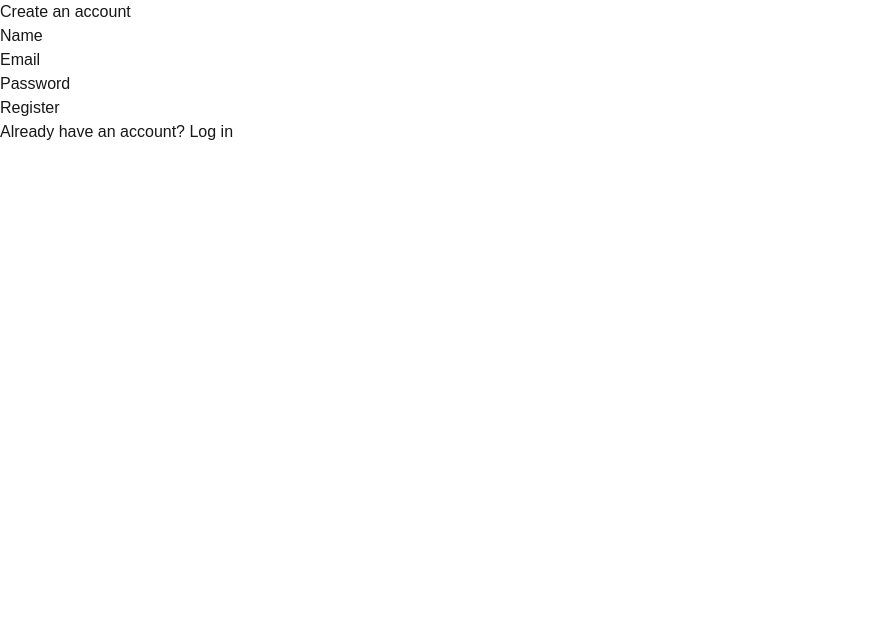
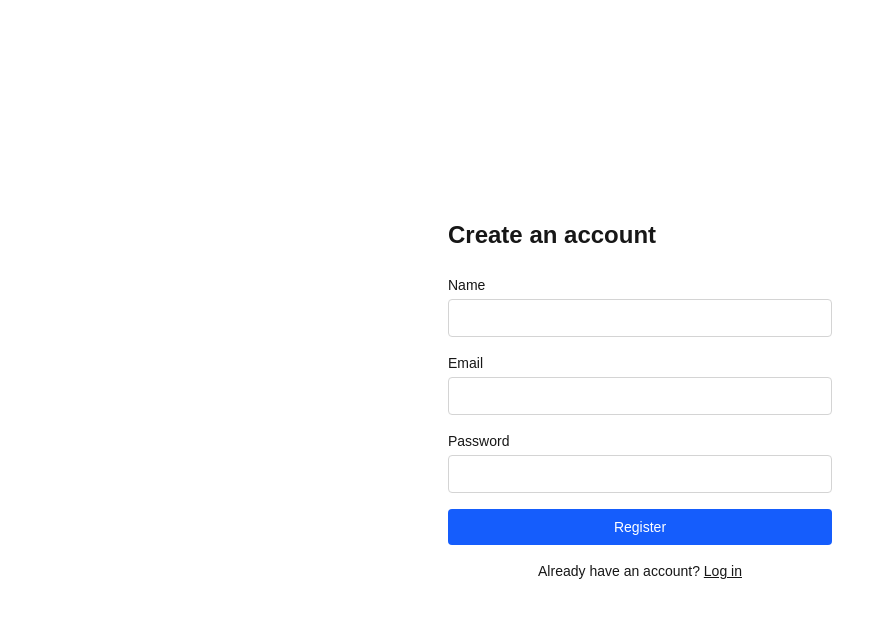
Before and after one commit to Oleksandr-Perekhrest/authkit-next-express, a Next.js app in the folder apps/web/: page /register in a window 1280 px wide. Shown: the top 618 px of the page, without its empty margins (0-895 px from the left). Built offline with nearby package versions, Linux system fonts and the light colour scheme.

Commit message:
feat(web): style auth forms and extract TextField

```diff
--- a/apps/web/src/app/login/login-form.tsx
+++ b/apps/web/src/app/login/login-form.tsx
@@ -10,6 +10,7 @@ import type { LoginInput, UserResponse } from "@authkit/shared";
 
 // local dependencies
 import { apiFetch } from "@/lib/api-client";
+import TextField from "@/components/text-field";
 import { applyApiError } from "@/lib/form-errors";
 
 export default function LoginForm() {
@@ -37,48 +38,47 @@ export default function LoginForm() {
     }
 
     return (
-        <form onSubmit={handleSubmit(onSubmit)} noValidate>
-            <div>
-                <label htmlFor="email">Email</label>
-                <input
+        <form
+            onSubmit={handleSubmit(onSubmit)}
+            noValidate
+            className="flex flex-col gap-4"
+        >
+            <TextField
+                label="Email"
                 id="email"
                 type="email"
                 autoComplete="email"
-                    aria-invalid={!!errors.email || undefined}
-                    aria-describedby={errors.email ? "email-error" : undefined}
+                error={errors.email?.message}
                 {...register("email")}
             />
-                {errors.email && (
-                    <p id="email-error" role="alert">
-                        {errors.email.message}
-                    </p>
-                )}
-            </div>
-            <div>
-                <label htmlFor="password">Password</label>
-                <input
+            <TextField
+                label="Password"
                 id="password"
                 type="password"
                 autoComplete="current-password"
-                    aria-invalid={!!errors.password || undefined}
-                    aria-describedby={
-                        errors.password ? "password-error" : undefined
-                    }
+                error={errors.password?.message}
                 {...register("password")}
             />
-                {errors.password && (
-                    <p id="password-error" role="alert">
-                        {errors.password.message}
+            {errors.root && (
+                <p
+                    role="alert"
+                    className="text-sm text-red-600 dark:text-red-400"
+                >
+                    {errors.root.message}
                 </p>
             )}
-            </div>
-            {errors.root && <p role="alert">{errors.root.message}</p>}
-            <button type="submit" disabled={isSubmitting}>
+            <button
+                type="submit"
+                disabled={isSubmitting}
+                className="w-full rounded bg-blue-600 py-2 text-sm font-medium text-white hover:bg-blue-700 disabled:cursor-not-allowed disabled:opacity-50"
+            >
                 {isSubmitting ? "Logging in…" : "Log in"}
             </button>
-            <p>
+            <p className="text-center text-sm">
                 Don&apos;t have an account?{" "}
-                <Link href="/register">Register</Link>
+                <Link href="/register" className="underline">
+                    Register
+                </Link>
             </p>
         </form>
     );
--- a/apps/web/src/app/login/page.tsx
+++ b/apps/web/src/app/login/page.tsx
@@ -8,9 +8,11 @@ export const metadata: Metadata = { title: "Log in" };
 
 export default function LoginPage() {
     return (
-        <main>
-            <h1>Log in</h1>
-            <LoginForm />
+        <main className="flex min-h-screen items-center justify-center px-4">
+            <div className="w-full max-w-sm space-y-6">
+                <h1 className="text-2xl font-semibold">Log in</h1>
+                <LoginForm />
+            </div>
         </main>
     );
 }
--- a/apps/web/src/app/register/page.tsx
+++ b/apps/web/src/app/register/page.tsx
@@ -8,9 +8,11 @@ export const metadata: Metadata = { title: "Register" };
 
 export default function RegisterPage() {
     return (
-        <main>
-            <h1>Create an account</h1>
-            <RegisterForm />
+        <main className="flex min-h-screen items-center justify-center px-4">
+            <div className="w-full max-w-sm space-y-6">
+                <h1 className="text-2xl font-semibold">Create an account</h1>
+                <RegisterForm />
+            </div>
         </main>
     );
 }
--- a/apps/web/src/app/register/register-form.tsx
+++ b/apps/web/src/app/register/register-form.tsx
@@ -10,6 +10,7 @@ import type { UserResponse, RegisterInput } from "@authkit/shared";
 
 // local dependencies
 import { apiFetch } from "@/lib/api-client";
+import TextField from "@/components/text-field";
 import { applyApiError } from "@/lib/form-errors";
 
 export default function RegisterForm() {
@@ -37,66 +38,58 @@ export default function RegisterForm() {
     }
 
     return (
-        <form onSubmit={handleSubmit(onSubmit)} noValidate>
-            <div>
-                <label htmlFor="name">Name</label>
-                <input
+        <form
+            onSubmit={handleSubmit(onSubmit)}
+            noValidate
+            className="flex flex-col gap-4"
+        >
+            <TextField
+                label="Name"
                 id="name"
                 type="text"
                 autoComplete="name"
-                    aria-invalid={!!errors.name || undefined}
-                    aria-describedby={errors.name ? "name-error" : undefined}
+                error={errors.name?.message}
                 {...register("name", {
                     setValueAs: (value: string) =>
                         value.trim() === "" ? undefined : value,
                 })}
             />
-                {errors.name && (
-                    <p id="name-error" role="alert">
-                        {errors.name.message}
-                    </p>
-                )}
-            </div>
-            <div>
-                <label htmlFor="email">Email</label>
-                <input
+            <TextField
+                label="Email"
                 id="email"
                 type="email"
                 autoComplete="email"
-                    aria-invalid={!!errors.email || undefined}
-                    aria-describedby={errors.email ? "email-error" : undefined}
+                error={errors.email?.message}
                 {...register("email")}
             />
-                {errors.email && (
-                    <p id="email-error" role="alert">
-                        {errors.email.message}
-                    </p>
-                )}
-            </div>
-            <div>
-                <label htmlFor="password">Password</label>
-                <input
+            <TextField
+                label="Password"
                 id="password"
                 type="password"
                 autoComplete="new-password"
-                    aria-invalid={!!errors.password || undefined}
-                    aria-describedby={
-                        errors.password ? "password-error" : undefined
-                    }
+                error={errors.password?.message}
                 {...register("password")}
             />
-                {errors.password && (
-                    <p id="password-error" role="alert">
-                        {errors.password.message}
+            {errors.root && (
+                <p
+                    role="alert"
+                    className="text-sm text-red-600 dark:text-red-400"
+                >
+                    {errors.root.message}
                 </p>
             )}
-            </div>
-            {errors.root && <p role="alert">{errors.root.message}</p>}
-            <button type="submit" disabled={isSubmitting}>
+            <button
+                type="submit"
+                disabled={isSubmitting}
+                className="w-full rounded bg-blue-600 py-2 text-sm font-medium text-white hover:bg-blue-700 disabled:cursor-not-allowed disabled:opacity-50"
+            >
                 {isSubmitting ? "Registering…" : "Register"}
             </button>
-            <p>
-                Already have an account? <Link href="/login">Log in</Link>
+            <p className="text-center text-sm">
+                Already have an account?{" "}
+                <Link href="/login" className="underline">
+                    Log in
+                </Link>
             </p>
         </form>
     );
--- /dev/null
+++ b/apps/web/src/components/text-field.tsx
@@ -0,0 +1,39 @@
+// outsource dependencies
+import type { ComponentPropsWithRef } from "react";
+
+type TextFieldProps = ComponentPropsWithRef<"input"> & {
+    label: string;
+    id: string;
+    error?: string;
+};
+
+export default function TextField({
+    label,
+    id,
+    error,
+    ...inputProps
+}: TextFieldProps) {
+    return (
+        <div className="flex flex-col gap-1">
+            <label htmlFor={id} className="text-sm font-medium">
+                {label}
+            </label>
+            <input
+                {...inputProps}
+                id={id}
+                aria-invalid={error ? true : undefined}
+                aria-describedby={error ? `${id}-error` : undefined}
+                className="w-full rounded border border-neutral-300 bg-white px-3 py-2 text-sm outline-none focus:ring-2 focus:ring-blue-500 aria-invalid:border-red-500 dark:border-neutral-600 dark:bg-neutral-800"
+            />
+            {error && (
+                <p
+                    id={`${id}-error`}
+                    role="alert"
+                    className="text-sm text-red-600 dark:text-red-400"
+                >
+                    {error}
+                </p>
+            )}
+        </div>
+    );
+}
```
Lines whose indentation alone changed are shown as unchanged.
